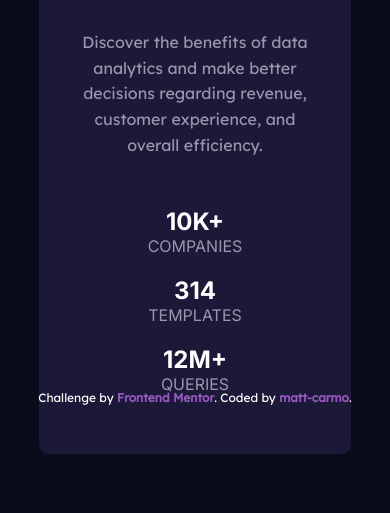
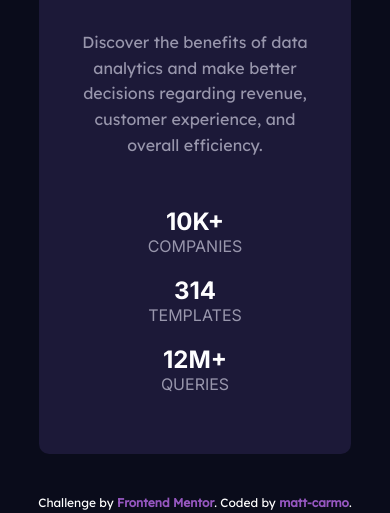
Before and after one commit to matt-carmo/StatsPreviewCardComponent, a plain HTML site: page index.html in a window 390 px wide. Shown: the part 481-994 px from the top of the page. Before the commit the page ends 955 px from the top, so only its background shows below. Drawn offline with Linux system fonts and the light colour scheme.

Commit message:
responsive update 0.2

```diff
--- a/style.css
+++ b/style.css
@@ -120,7 +120,7 @@ ul {
 .footer {
 
      position:absolute;
-     margin-bottom: -95vh;
+     margin-bottom: -120vh;
 
 
       font-size: 0.75rem;
```
